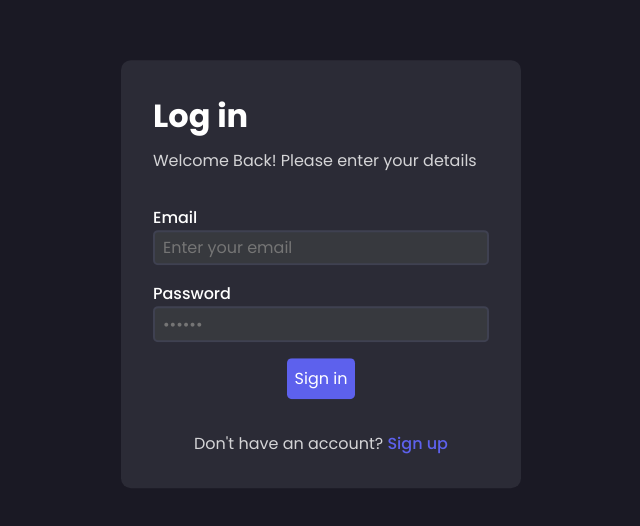
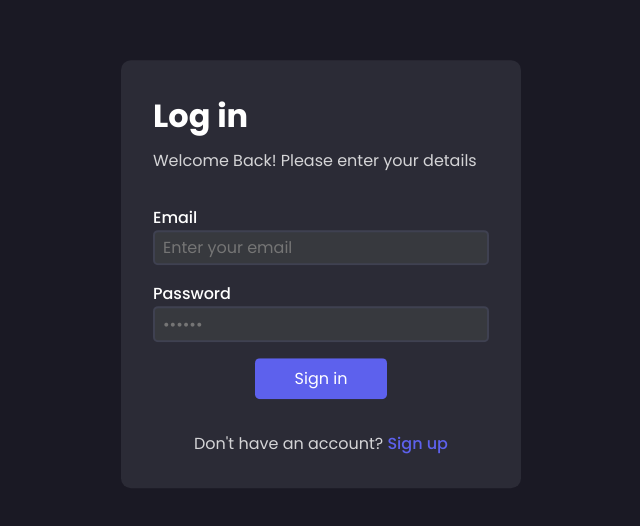
Before and after one commit to MisterScrooge/slack-app-nsg, a React (Create React App) app: page / in a window 1280 px wide. Shown: the part 126-652 px from the top of the page, without its empty margins (319-959 px from the left). Built offline with nearby package versions, Linux system fonts and the light colour scheme.

Commit message:
Widen padding of login-reg button

```diff
--- a/src/components/Login/Login-Reg.css
+++ b/src/components/Login/Login-Reg.css
@@ -49,7 +49,7 @@
     border-radius: 5px;
     border: none;
     font-size: 1em;
-    padding: 0.5rem;
+    padding: 0.5rem 2.5rem;
     margin: 0 auto;
 }
 
```
